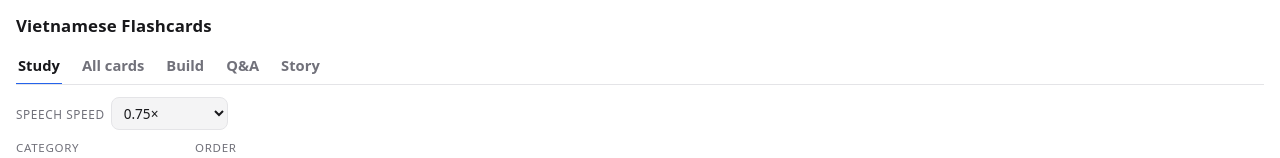
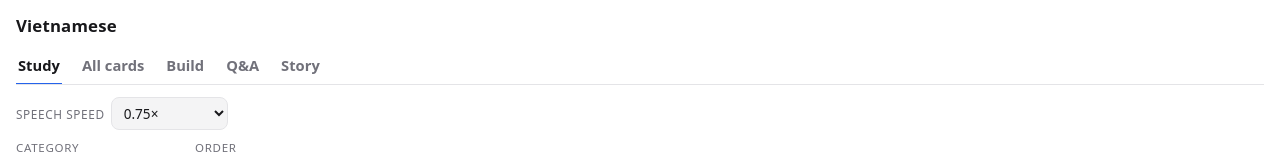
Before and after one commit to danyowma/daniel.ma, a plain HTML site: page vietnamese/index.html in a window 1280 px wide. Shown: the top 158 px of the page. Drawn offline with Linux system fonts and the light colour scheme.

Commit message:
Shorten flashcards heading to 'Vietnamese'
Co-Authored-By: Claude Sonnet 5 <noreply@anthropic.com>

```diff
--- a/vietnamese/index.html
+++ b/vietnamese/index.html
@@ -11,7 +11,7 @@
   </head>
   <body>
     <header class="topbar">
-      <h1>Vietnamese Flashcards</h1>
+      <h1>Vietnamese</h1>
       <div class="viewtoggle" role="tablist" aria-label="View">
         <button id="viewStudy" class="viewtoggle__btn is-active" type="button" role="tab" aria-selected="true">Study</button>
         <button id="viewAll" class="viewtoggle__btn" type="button" role="tab" aria-selected="false">All cards</button>
```
